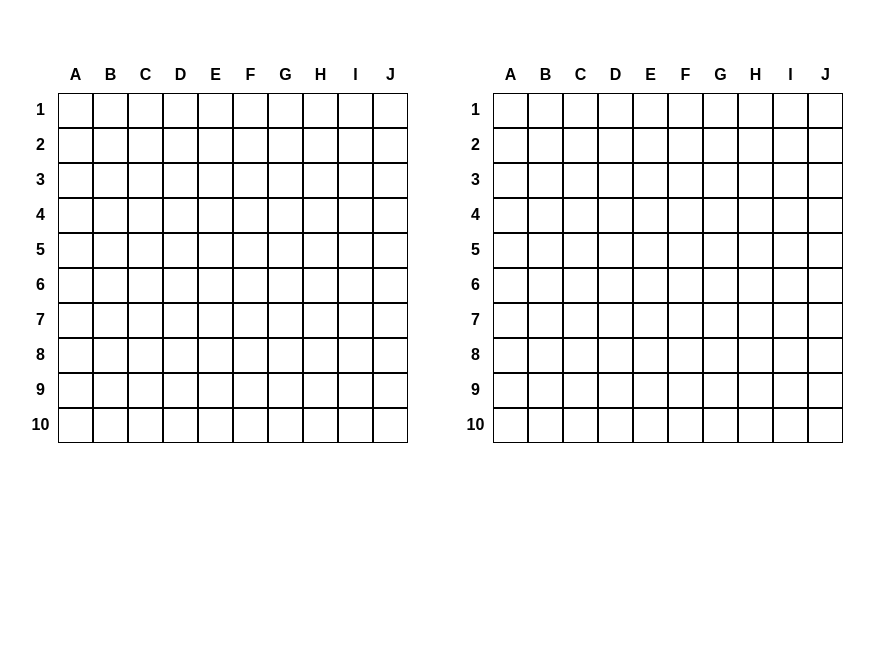
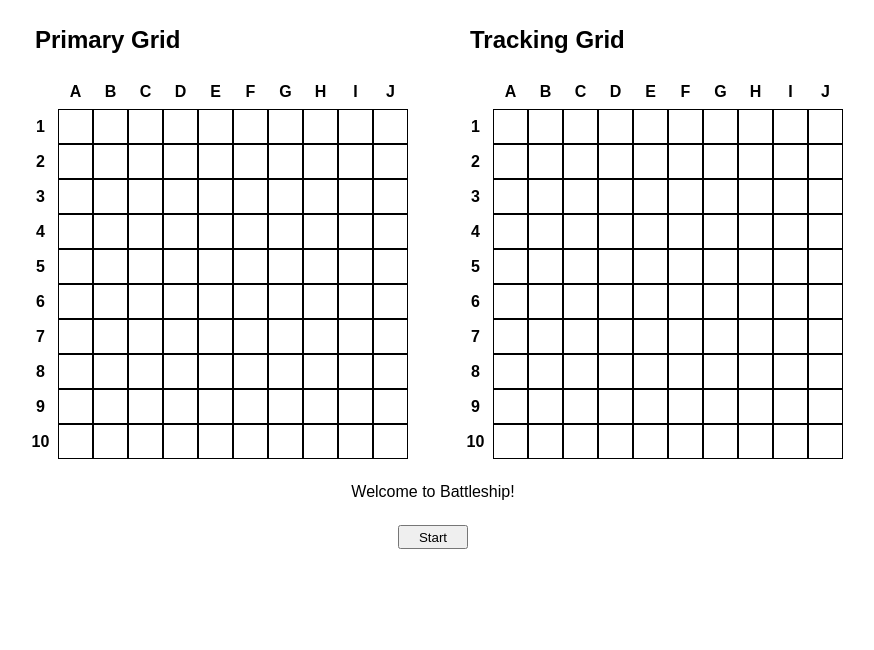
Before and after one commit to Ali-009/battleship, a website: page index.html in a window 1280 px wide. Shown: the part 150-800 px from the top of the page, without its empty margins (207-1081 px from the left). Drawn offline with Linux system fonts and the light colour scheme.

Commit message:
Finsihed writing the starting screen of the webpage

```diff
--- a/index.html
+++ b/index.html
@@ -9,7 +9,13 @@
 </head>
 <body>
     <div class="page-wrapper">
-        <div class="grid-container">
+        <h1 class="page-title">
+            Battleship Game
+        </h1>
+        <div class="grid-container primary-grid-container">
+            <h2 class="grid-title">
+                Primary Grid
+            </h2>
             <div class="column-header-container">
                 <div class="column-header">A</div>
                 <div class="column-header">B</div>
@@ -37,7 +43,10 @@
             <div class="grid primary-grid">
             </div>
         </div>
-        <div class="grid-container">
+        <div class="grid-container tracking-grid-container">
+            <h2 class="grid-title">
+                Tracking Grid
+            </h2>
             <div class="column-header-container">
                 <div class="column-header">A</div>
                 <div class="column-header">B</div>
@@ -65,6 +74,10 @@
             <div class="grid tracking-grid">
             </div>
         </div>
+        <div class="message-box">
+            Welcome to Battleship!
+        </div>
+        <button class="start-button">Start</button>
     </div>
     <script src="./src/game-interface.js"></script>
 </body>
--- a/style.css
+++ b/style.css
@@ -11,20 +11,65 @@
 }
 
 .page-wrapper{
-    display: flex;
-    flex-flow: row nowrap;
-    gap: 50px;
+    display: grid;
+    grid-template-columns: repeat(2, auto);
+    grid-template-rows: repeat(4, auto);
+    column-gap: 50px;
+    padding-bottom: 24px;
+}
+
+.page-title{
+    grid-column: 1 / 3;
+    grid-row: 1 / 2;
+
+    justify-self: center;
+}
+
+.primary-grid-container{
+    grid-column: 1 / 2;
+    grid-row: 2 / 3;
+}
+
+.tracking-grid-container{
+    grid-column: 2 / 3;
+    grid-row: 2 / 3;
+}
+
+.message-box{
+    grid-column: 1 / 3;
+    grid-row: 3 / 4;
+    margin-top: 24px;
+    margin-bottom: 24px;
+
+    justify-self: center;
+}
+
+.start-button{
+    grid-column: 1 / 3;
+    grid-row: 4 / 5;
+
+    justify-self: center;
+    width: 70px;
+    height: 24px;
 }
 
 .grid-container{
     display: grid;
     grid-template-columns: auto 1fr;
-    grid-template-rows: auto 1fr;
+    grid-template-rows: auto auto 1fr;
+}
+
+.grid-title{
+    grid-column: 1 / 3;
+    grid-row: 1 / 2;
+
+    padding-left: 12px;
+    justify-self: start;
 }
 
 .grid{
     grid-column: 2 / 3;
-    grid-row: 2 / 3;
+    grid-row: 3 / 5;
 
     display: grid;
     grid-template-columns: repeat(10, 35px);
@@ -33,16 +78,15 @@
 
 .column-header-container{
     grid-column: 2 / 3;
-    grid-row: 1 / 2;
+    grid-row: 2 / 3;
 
     display: flex;
     flex-flow: row nowrap;
-    justify-content: center;
 }
 
 .row-header-container{
     grid-column: 1 / 2;
-    grid-row: 2 / 3;
+    grid-row: 3 / 5;
 
     display: flex;
     flex-flow: column nowrap;
```
